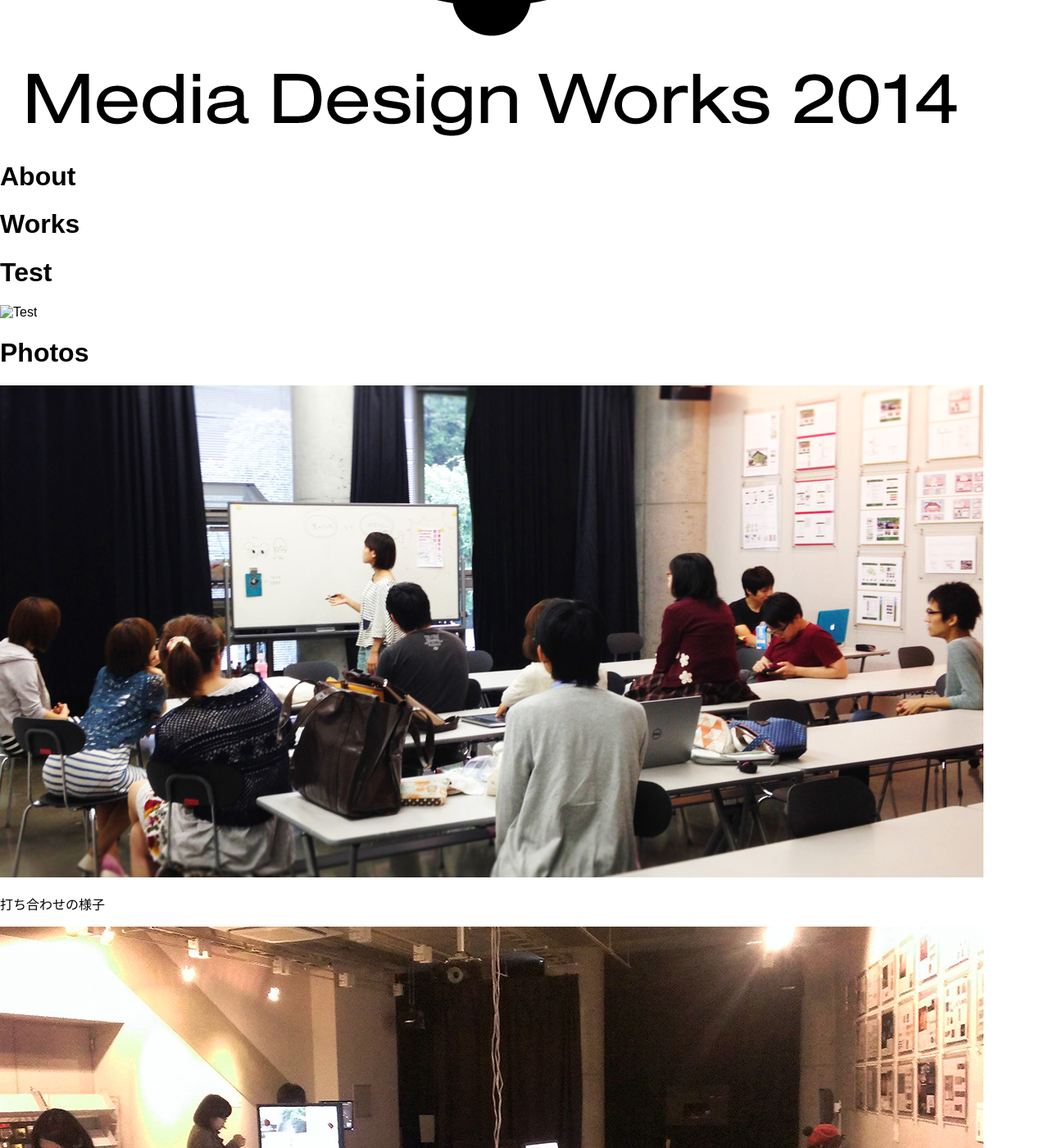
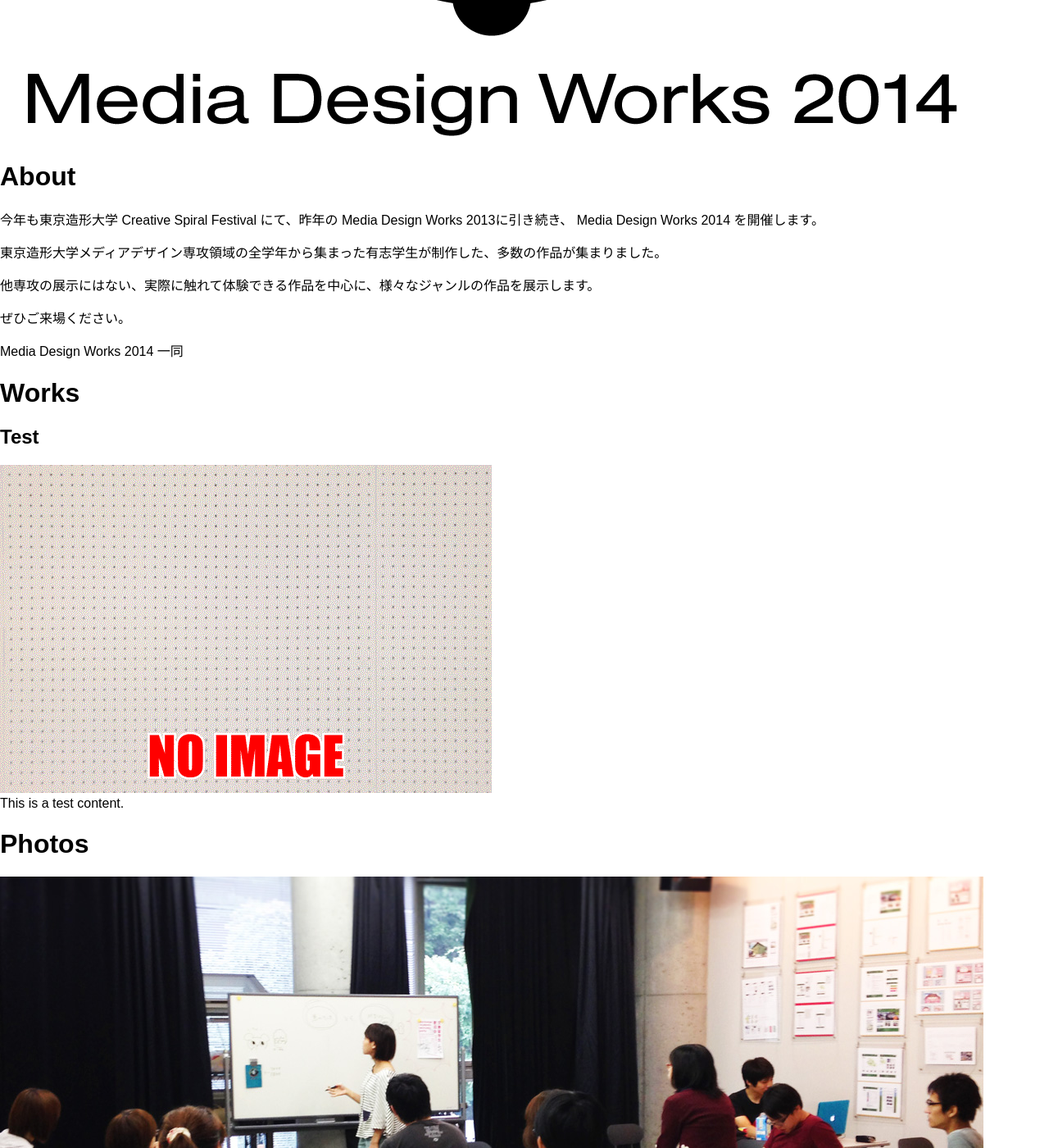
Before and after one commit to mdw2014/mdw2014.github.io, a Jekyll site: the page built from index.html, in a window 1280 px wide and 1400 px high, scrolled down 721 px. Shown: the whole window at 82% size. Built offline with Jekyll 4.4.1, drawn with Linux system fonts in a browser that asks for light colours; some of the changed text lies outside the part shown.

Commit message:
Takusan update 👏

```diff
--- a/index.html
+++ b/index.html
@@ -14,6 +14,11 @@ layout: default
     <div class="wrapper">
       <div class="section-heading-wrapper section-heading-wrapper--capsule-top">
         <h1 class="section-heading">About</h1>
+        <p>今年も東京造形大学 Creative Spiral Festival にて、昨年の Media Design Works 2013に引き続き、 Media Design Works 2014 を開催します。</p>
+        <p>東京造形大学メディアデザイン専攻領域の全学年から集まった有志学生が制作した、多数の作品が集まりました。</p>
+        <p>他専攻の展示にはない、実際に触れて体験できる作品を中心に、様々なジャンルの作品を展示します。</p>
+        <p>ぜひご来場ください。</p>
+        <p>Media Design Works 2014 一同</p>
       </div>
     </div>
   </section>
@@ -25,11 +30,19 @@ layout: default
       </div>
       {% for work in site.data.works %}
       <section class="work">
-        <h1 class="work-heading">{{ work.title }}</h1>
-        <img src="{{ work.images[1] }}" alt="{{ work.title }}">
+        <h2 class="work-heading">{{ work.title }}</h2>
+        {% if work.images %}
+        <img src="img/works/{{ work.title }}/{{ work.images[0] }}" alt="作品画像">
         {% for src in work.images %}
-         <p>{{ src }}</p>
+        <img src="img/works/{{ work.title }}/{{ src }}" alt="作品画像">
         {% endfor %}
+        {% else %}
+        <img src="img/works/no-image.gif" alt="No Image">
+        {% endif %}
+        <div class="description">
+          <div class="author">{% if work.icon %}<img src="img/works/{{ work.title }}/{{ work.icon }}" alt="アイコン">{% endif %}{{ work.author }}</div>
+          <div class="description">{{ work.description }}</div>
+        </div>
       </section>
       {% endfor %}
     </div>
@@ -57,6 +70,14 @@ layout: default
     <div class="wrapper">
       <div class="section-heading-wrapper">
         <h1 class="section-heading">Info</h1>
+        <h2>開催概要</h2>
+        <h3>会期</h3>
+        <p>10月18日(金) 12:00~20:00</p>
+        <p>10月19日(土)・20日(日) 10:00~20:00</p>
+        <h3>場所</h3>
+        <p>東京造形大学 7号館4階 7-406教室</p>
+        <h3>アクセス</h3>
+        <p>JR横浜線 相原駅よりスクールバスが運行されます。スクールバスの時刻表など、詳しくは<a href="http://zokei-csf.com/access.html">CS祭公式サイト</a>をご覧ください。</p>
       </div>
     </div>
   </section>
```
